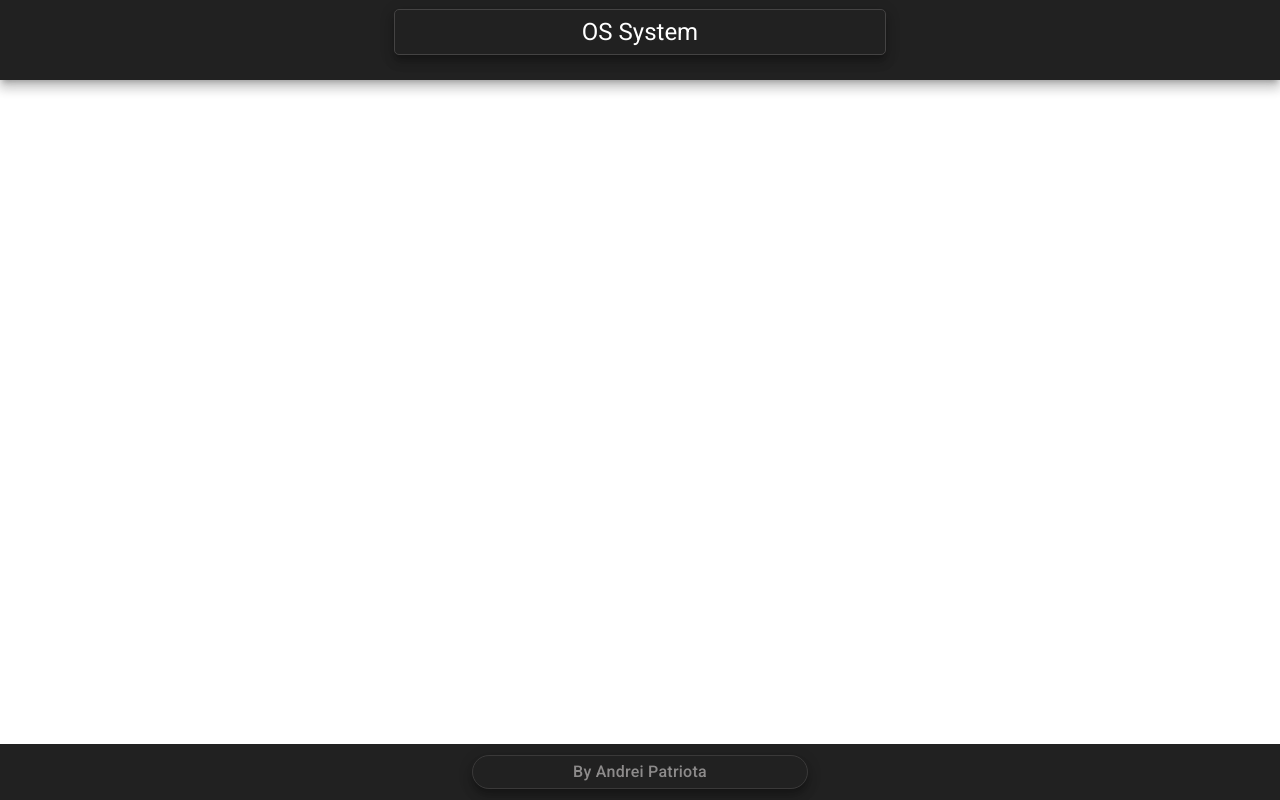
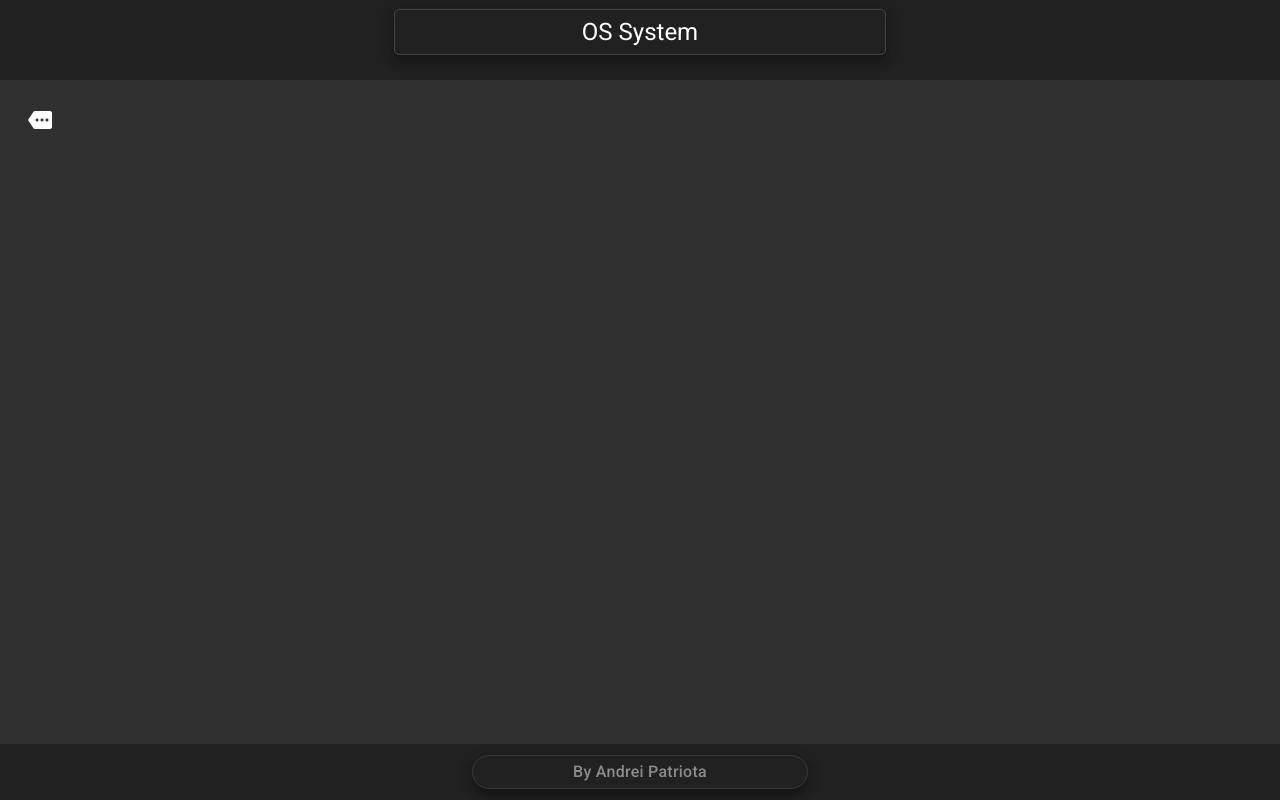
Before and after one commit to AndreiPatriota/front-os, an Angular app: page / in a window 1280 px wide. Built offline with nearby package versions, Linux system fonts and the light colour scheme.

Commit message:
Add the nav componente
Adds a lateral navigation component

```diff
--- a/src/app/app.component.html
+++ b/src/app/app.component.html
@@ -1,2 +1,3 @@
 <app-header></app-header>
+<app-nav></app-nav>
 <app-footer></app-footer>
--- a/src/app/app.module.ts
+++ b/src/app/app.module.ts
@@ -22,12 +22,14 @@
 
 import { HeaderComponent } from './views/components/template/header/header.component';
 import { FooterComponent } from './views/components/template/footer/footer.component';
+import { NavComponent } from './views/components/template/nav/nav.component';
 
 @NgModule({
   declarations: [
     AppComponent,
     HeaderComponent,
-    FooterComponent
+    FooterComponent,
+    NavComponent
   ],
   imports: [
     BrowserModule,
--- /dev/null
+++ b/src/app/views/components/template/nav/nav.component.css
@@ -0,0 +1,11 @@
+.container {
+    height: 83%;
+}
+
+i {
+    margin-right: 1rem;
+}
+
+button {
+    margin: 1rem auto 0 1rem;
+}
--- /dev/null
+++ b/src/app/views/components/template/nav/nav.component.html
@@ -0,0 +1,25 @@
+<mat-drawer-container class="container" autosize>
+    <mat-drawer #drawer class="sidenav" mode="side">
+        <mat-nav-list class="nav-list">
+            <a mat-list-item routerLink="/">
+                <i class="material-icons">home</i>Home
+            </a>
+            <a mat-list-item routerLink="/">
+                <i class="material-icons">work</i>Técnico
+            </a>
+            <a mat-list-item routerLink="/">
+                <i class="material-icons">person_search</i>Cliente
+            </a>
+            <a mat-list-item routerLink="/">
+                <i class="material-icons">person_pin</i>Ordens de Serviço
+            </a>
+        </mat-nav-list>
+    </mat-drawer>
+
+    <div class="sidenav-content">
+      <button mat-icon-button (click)="drawer.toggle()">
+        <mat-icon>more-vert</mat-icon>
+      </button>
+    </div>
+
+  </mat-drawer-container>
--- /dev/null
+++ b/src/app/views/components/template/nav/nav.component.ts
@@ -0,0 +1,10 @@
+import { Component } from '@angular/core';
+
+@Component({
+  selector: 'app-nav',
+  templateUrl: './nav.component.html',
+  styleUrls: ['./nav.component.css']
+})
+export class NavComponent {
+  showFiller = false;
+}
```
